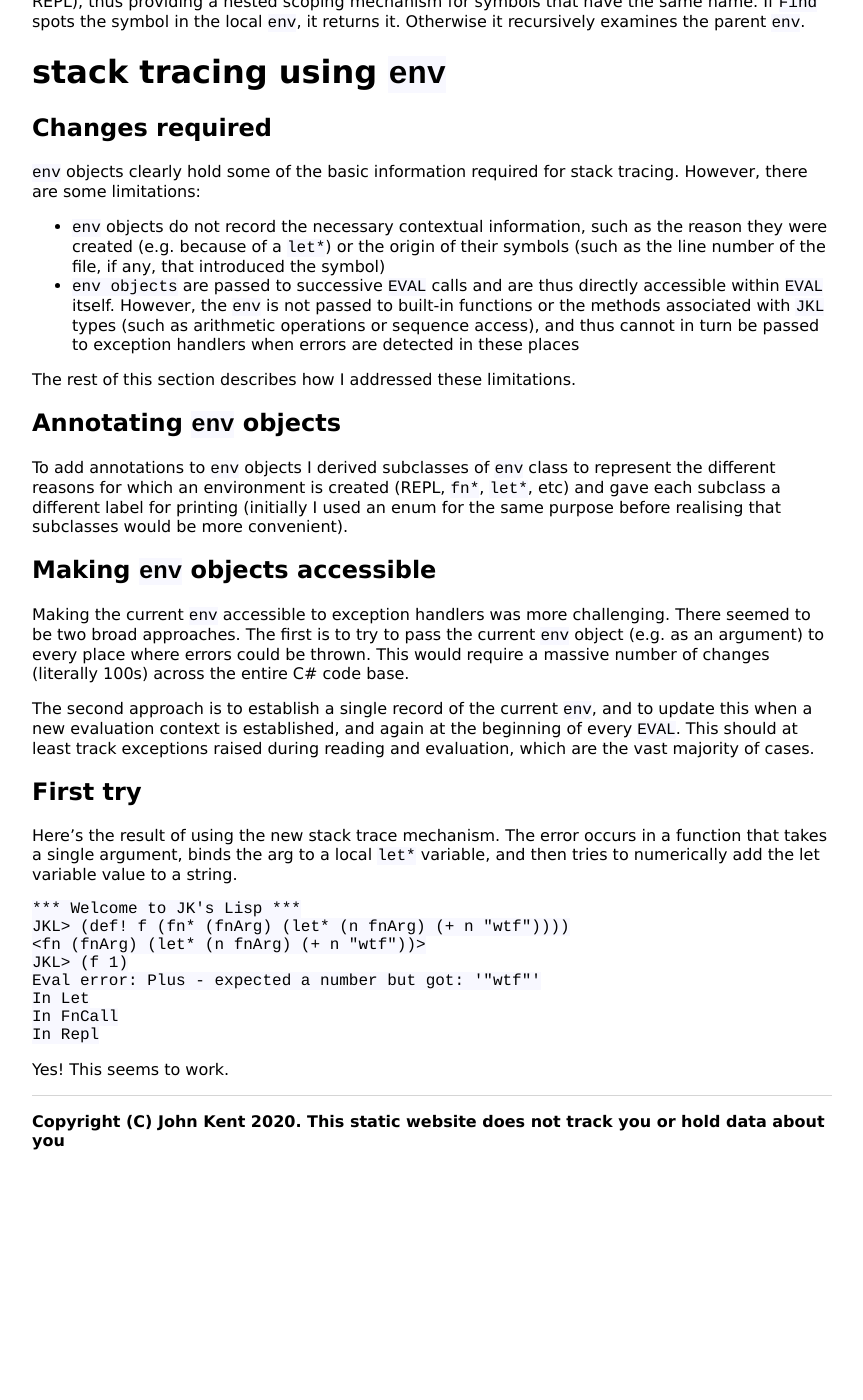
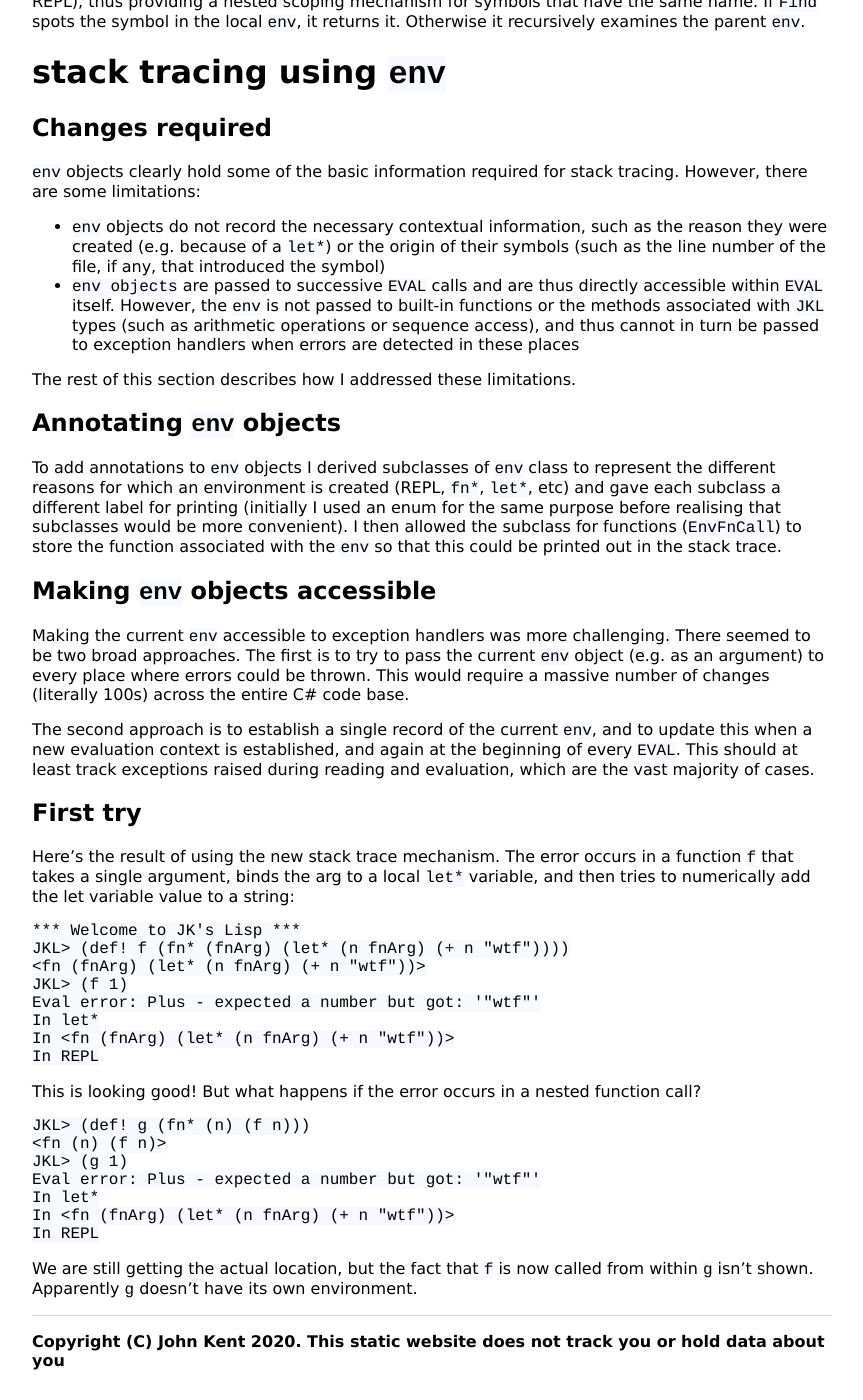
Before and after one commit to KineticLensman/KineticLensman.github.io, a Jekyll site: the page built from _posts/2020-05-02-environments.md, in a window 1280 px wide and 1400 px high, scrolled down 995 px. Shown: the whole window, without its empty margins (208-1071 px from the left). Built offline with Jekyll 4.4.1, drawn with Linux system fonts in a browser that asks for light colours; before the commit the page ends 2175 px from its top, so only the background shows below that.

Commit message:
Updated to show new trace output

````diff
--- a/_posts/2020-05-02-environments.md
+++ b/_posts/2020-05-02-environments.md
@@ -40,7 +40,7 @@ The rest of this section describes how I addressed these limitations.
 
 ## Annotating `env` objects
 
-To add annotations to `env` objects I derived subclasses of `env` class to represent the different reasons for which an environment is created (REPL, `fn*`, `let*`, etc) and gave each subclass a different label for printing (initially I used an enum for the same purpose before realising that subclasses would be more convenient).
+To add annotations to `env` objects I derived subclasses of `env` class to represent the different reasons for which an environment is created (REPL, `fn*`, `let*`, etc) and gave each subclass a different label for printing (initially I used an enum for the same purpose before realising that subclasses would be more convenient). I then allowed the subclass for functions (`EnvFnCall`) to store the function associated with the `env` so that this could be printed out in the stack trace.
 
 ## Making `env` objects accessible
 
@@ -50,7 +50,7 @@ The second approach is to establish a single record of the current `env`, and to
 
 ## First try
 
-Here's the result of using the new stack trace mechanism. The error occurs in a function that takes a single argument, binds the arg to a local `let*` variable, and then tries to numerically add the let variable value to a string.
+Here's the result of using the new stack trace mechanism. The error occurs in a function `f` that takes a single argument, binds the arg to a local `let*` variable, and then tries to numerically add the let variable value to a string:
 
 ```
 *** Welcome to JK's Lisp ***
@@ -58,8 +58,21 @@ JKL> (def! f (fn* (fnArg) (let* (n fnArg) (+ n "wtf"))))
 <fn (fnArg) (let* (n fnArg) (+ n "wtf"))>
 JKL> (f 1)
 Eval error: Plus - expected a number but got: '"wtf"'
-In Let
-In FnCall
-In Repl
+In let*
+In <fn (fnArg) (let* (n fnArg) (+ n "wtf"))>
+In REPL
 ```
-Yes! This seems to work.
+
+This is looking good! But what happens if the error occurs in a nested function call?
+
+```
+JKL> (def! g (fn* (n) (f n)))
+<fn (n) (f n)>
+JKL> (g 1)
+Eval error: Plus - expected a number but got: '"wtf"'
+In let*
+In <fn (fnArg) (let* (n fnArg) (+ n "wtf"))>
+In REPL
+```
+
+We are still getting the actual location, but the fact that `f` is now called from within `g` isn't shown. Apparently `g` doesn't have its own environment.
````
